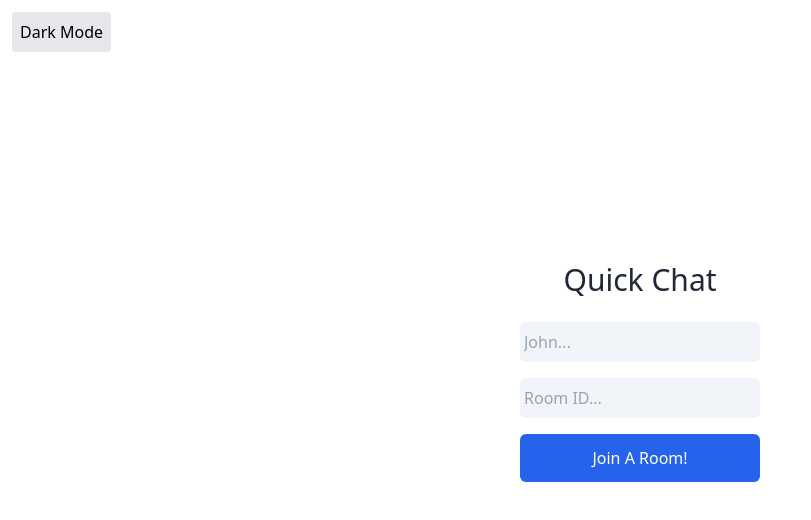
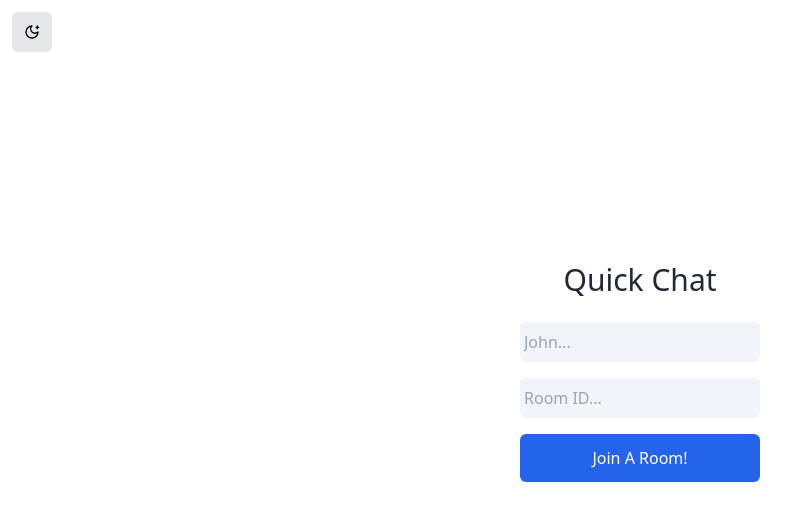
Before and after one commit to Lavale1012/ChatApp-main, a React (Create React App) app in the folder TheChatApp/chat-app/chatapp/: page / in a window 1280 px wide. Shown: the top 520 px of the page, without its empty margins (0-811 px from the left). Built offline with nearby package versions, Linux system fonts and the light colour scheme; no server answers.

Commit message:
fixed sizing for chat.js

```diff
--- a/TheChatApp/chat-app/chatapp/src/components/Chat.js
+++ b/TheChatApp/chat-app/chatapp/src/components/Chat.js
@@ -52,7 +52,7 @@ function Chat({ socket, username, room, newRoom }) {
   }, [socket]);
 
   return (
-    <div className="flex flex-col  bg-gray-100   lg:w-[70%] sm:w-[80%] h-[35rem] dark:bg-black rounded-xl mb-36 resize-none transition duration-300 ">
+    <div className="flex flex-col  bg-gray-100   lg:w-[70%] max-w-[90%] h-[35rem] dark:bg-black rounded-xl mb-36 resize-none transition duration-300 ">
       <div className="chat-header bg-gray-200 dark:bg-gray-900 p-4 text-white font-bold flex items-center justify-between rounded-t-xl transition duration-300">
         <p className="text-gray-400 dark:text-white transition duration-300">{`Room: ${room}`}</p>
         <button
@@ -103,7 +103,7 @@ function Chat({ socket, username, room, newRoom }) {
           placeholder="Hey..."
           onChange={(event) => setCurrentMessage(event.target.value)}
           onKeyPress={(event) => event.key === "Enter" && sendMessage()}
-          className="  flex-1   min-w-0 p-2 border-none dark:text-white rounded-md dark:bg-slate-700 outline-none transition duration-300"
+          className="  flex-1   min-w-10 p-2 border-none dark:text-white rounded-md dark:bg-slate-700 outline-none transition duration-300"
         />
         <div className="flex items-center gap-2">
           <FileInputButton
--- a/TheChatApp/chat-app/chatapp/src/components/DarkModeToggle.js
+++ b/TheChatApp/chat-app/chatapp/src/components/DarkModeToggle.js
@@ -1,4 +1,6 @@
 import React, { useState, useEffect } from "react";
+import { LuMoonStar } from "react-icons/lu";
+import { MdOutlineWbSunny } from "react-icons/md";
 
 const DarkModeToggle = () => {
   const [darkMode, setDarkMode] = useState(() => {
@@ -24,9 +26,9 @@ const DarkModeToggle = () => {
   return (
     <button
       onClick={toggleDarkMode}
-      className="p-2 dark:bg-gray-900 bg-gray-200 hover:bg-gray-300 rounded dark:text-white dark:hover:bg-gray-800 transition duration-300"
+      className="p-3 dark:bg-gray-900 bg-gray-200 hover:bg-gray-300 rounded-md dark:text-white dark:hover:bg-gray-800 transition duration-300"
     >
-      {darkMode ? "Light Mode" : "Dark Mode"}
+      {darkMode ? <MdOutlineWbSunny /> : <LuMoonStar />}
     </button>
   );
 };
```
